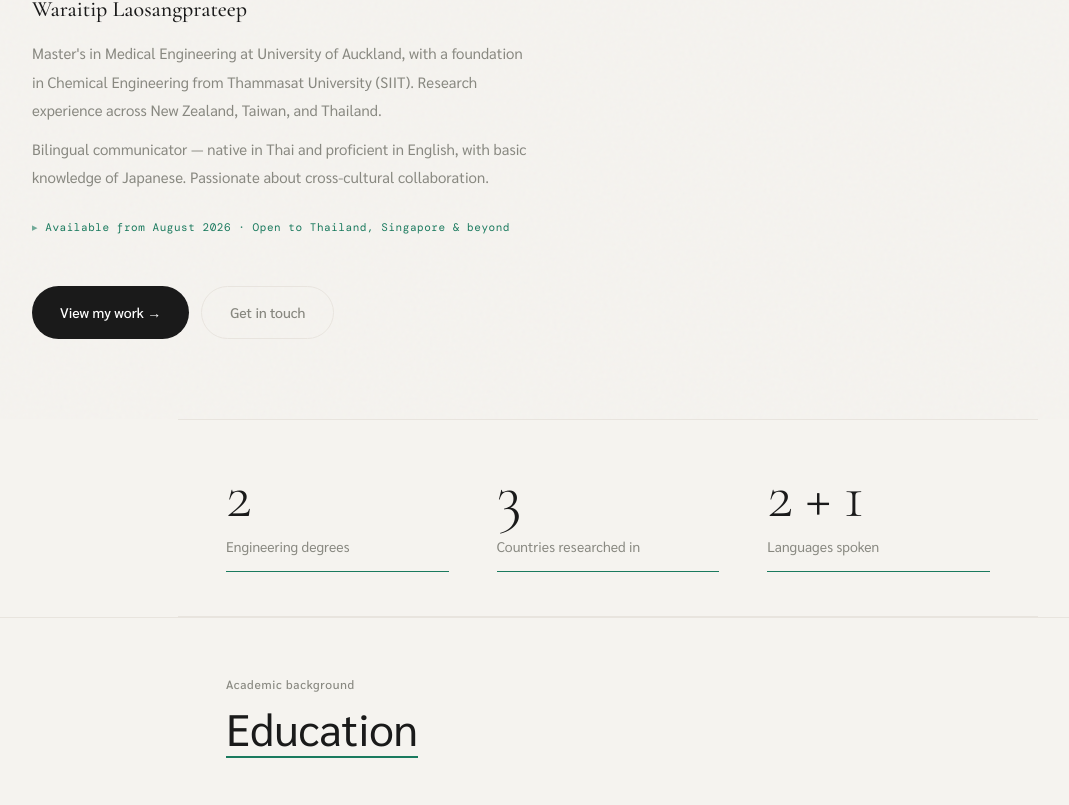
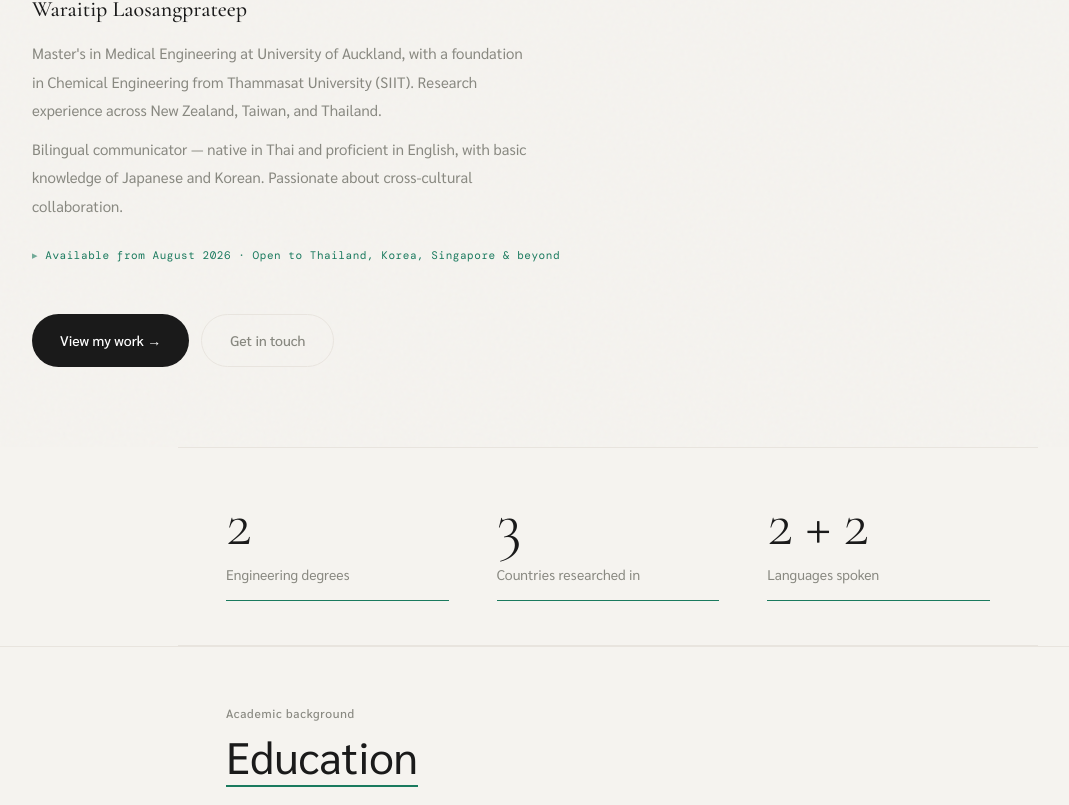
Before and after one commit to wlao034/portfolio, a Next.js app: page / in a window 1280 px wide. Shown: the part 475-1280 px from the top of the page, without its empty margins (32-1101 px from the left). Built offline with nearby package versions, Linux system fonts and the light colour scheme.

Commit message:
Update page.tsx

```diff
--- a/app/page.tsx
+++ b/app/page.tsx
@@ -446,14 +446,14 @@ const content = {
     typedPhrases: ['data & information.', 'health & impact.'],
     heroName: 'Waraitip Laosangprateep',
     heroBio1: "Master's in Medical Engineering at University of Auckland, with a foundation in Chemical Engineering from Thammasat University (SIIT). Research experience across New Zealand, Taiwan, and Thailand.",
-    heroBio2: 'Bilingual communicator — native in Thai and proficient in English, with basic knowledge of Japanese. Passionate about cross-cultural collaboration.',
-    heroAvail: 'Available from August 2026 · Open to Thailand, Singapore & beyond',
+    heroBio2: 'Bilingual communicator — native in Thai and proficient in English, with basic knowledge of Japanese and Korean. Passionate about cross-cultural collaboration.',
+    heroAvail: 'Available from August 2026 · Open to Thailand, Korea, Singapore & beyond',
     heroBtn1: 'View my work →',
     heroBtn2: 'Get in touch',
     stats: [
       { number: '2', label: 'Engineering degrees' },
       { number: '3', label: 'Countries researched in' },
-      { number: '2 + 1', label: 'Languages spoken' },
+      { number: '2 + 2', label: 'Languages spoken' },
     ],
     eduEyebrow: 'Academic background',
     eduTitle: 'Education',
@@ -526,6 +526,7 @@ const content = {
       { name: 'Thai', level: 'Native', fluent: true },
       { name: 'English', level: 'IELTS 6.5 · TOEIC 830', fluent: true },
       { name: 'Japanese', level: 'Elementary', fluent: false },
+      { name: '한국어', level: 'Elementary', fluent: false },
     ],
     certEyebrow: 'Credentials',
     certTitle: 'Certifications',
@@ -538,7 +539,7 @@ const content = {
     visitBtn: 'Visit Programme',
     contactEyebrow: "Let's connect",
     contactTitle: <>Let&apos;s <em>work</em> together</>,
-    contactSub: 'Open to opportunities in Thailand, Singapore, and beyond · Available from August 2026',
+    contactSub: 'Open to opportunities in Thailand, Korea, Singapore, and beyond · Available from August 2026',
     emailBtn: 'Email me →',
     downloadCV: 'Download CV ↓',
     cvFile: '/CV_Waraitip_full.pdf',
@@ -559,14 +560,14 @@ const content = {
     typedPhrases: ['ข้อมูลและสารสนเทศ', 'สุขภาพและนวัตกรรม'],
     heroName: 'วลัยทิพย์ เหล่าแสงประทีป',
     heroBio1: 'กำลังศึกษาระดับปริญญาโท สาขาวิศวกรรมการแพทย์ มหาวิทยาลัยออคแลนด์ ประเทศนิวซีแลนด์ จบการศึกษาปริญญาตรีสาขาวิศวกรรมเคมี จากมหาวิทยาลัยธรรมศาสตร์ (SIIT)',
-    heroBio2: 'พูดไทยและอังกฤษได้คล่อง มีความรู้ภาษาญี่ปุ่นเบื้องต้น ชื่นชอบการสื่อสารและทำงานข้ามวัฒนธรรม',
-    heroAvail: 'พร้อมทำงานตั้งแต่ สิงหาคม 2569 · เปิดรับโอกาสในไทย สิงคโปร์ และทั่วโลก',
+    heroBio2: 'พูดไทยและอังกฤษได้คล่อง มีความรู้ภาษาญี่ปุ่นและเกาหลีเบื้องต้น ชื่นชอบการสื่อสารและทำงานข้ามวัฒนธรรม',
+    heroAvail: 'พร้อมทำงานตั้งแต่ สิงหาคม 2569 · เปิดรับโอกาสในไทย เกาหลี สิงคโปร์ และทั่วโลก',
     heroBtn1: 'ดูผลงาน →',
     heroBtn2: 'ติดต่อฉัน',
     stats: [
       { number: '2', label: 'ปริญญาวิศวกรรม' },
       { number: '3', label: 'ประเทศที่มีประสบการณ์วิจัย' },
-      { number: '2 + 1', label: 'ภาษาที่ใช้งานได้' },
+      { number: '2 + 2', label: 'ภาษาที่ใช้งานได้' },
     ],
     eduEyebrow: 'พื้นฐานทางวิชาการ',
     eduTitle: 'การศึกษา',
@@ -639,6 +640,7 @@ const content = {
       { name: 'ไทย', level: 'ภาษาแม่', fluent: true },
       { name: 'English', level: 'IELTS 6.5 · TOEIC 830', fluent: true },
       { name: '日本語', level: 'ระดับต้น', fluent: false },
+      { name: '한국어', level: 'ระดับต้น', fluent: false },
     ],
     certEyebrow: 'ใบรับรอง',
     certTitle: 'เกียรติบัตรและประกาศนียบัตร',
@@ -651,7 +653,7 @@ const content = {
     visitBtn: 'เยี่ยมชมโครงการ',
     contactEyebrow: 'มาทำงานด้วยกัน',
     contactTitle: <>พร้อม<em>ร่วมงาน</em>กับคุณ</>,
-    contactSub: 'เปิดรับโอกาสในไทย สิงคโปร์ และทั่วโลก · พร้อมทำงานตั้งแต่สิงหาคม 2569',
+    contactSub: 'เปิดรับโอกาสในไทย เกาหลี สิงคโปร์ และทั่วโลก · พร้อมทำงานตั้งแต่สิงหาคม 2569',
     emailBtn: 'ส่งอีเมล →',
     downloadCV: 'ดาวน์โหลด CV ↓',
     cvFile: '/CV_Waraitip_full.pdf',
```
